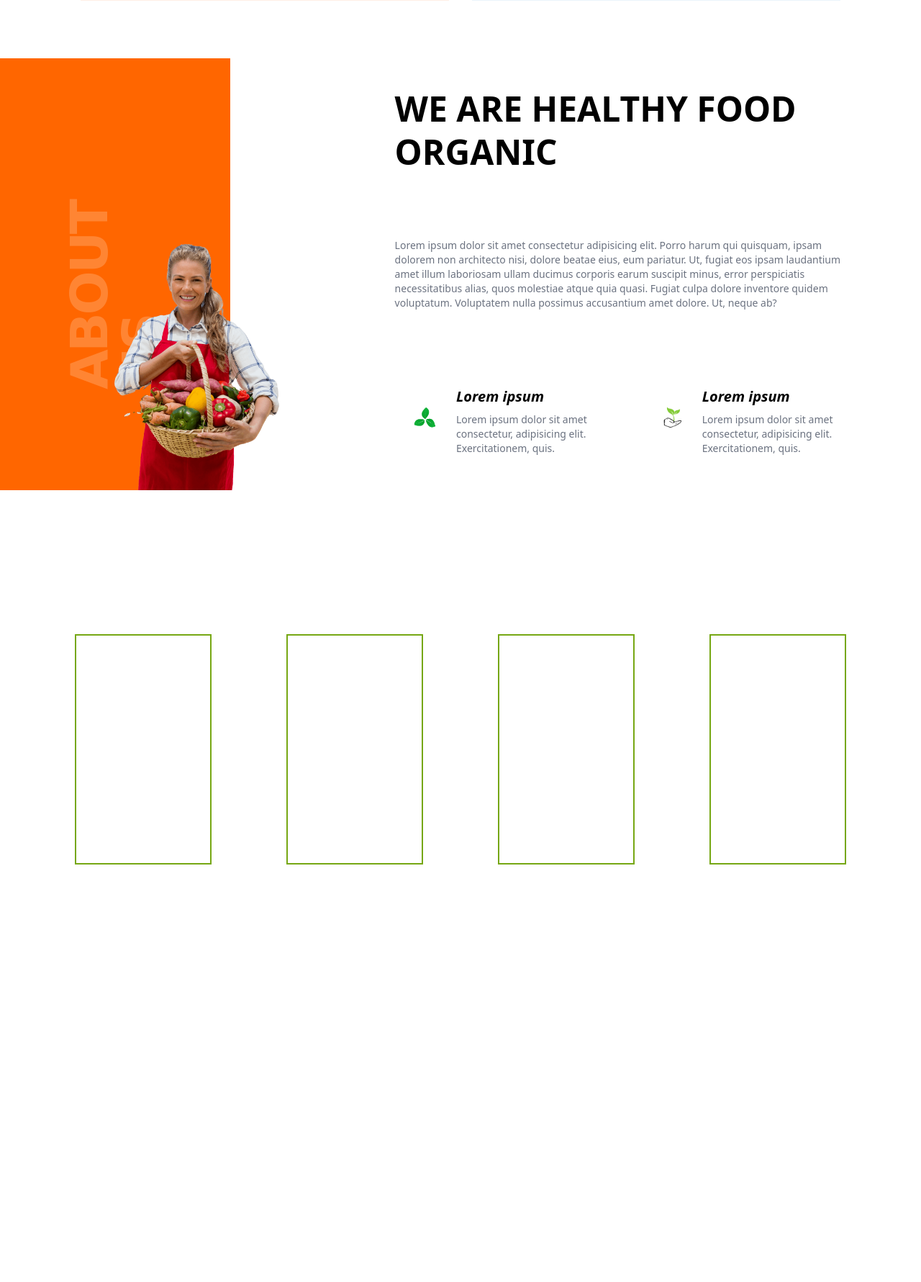
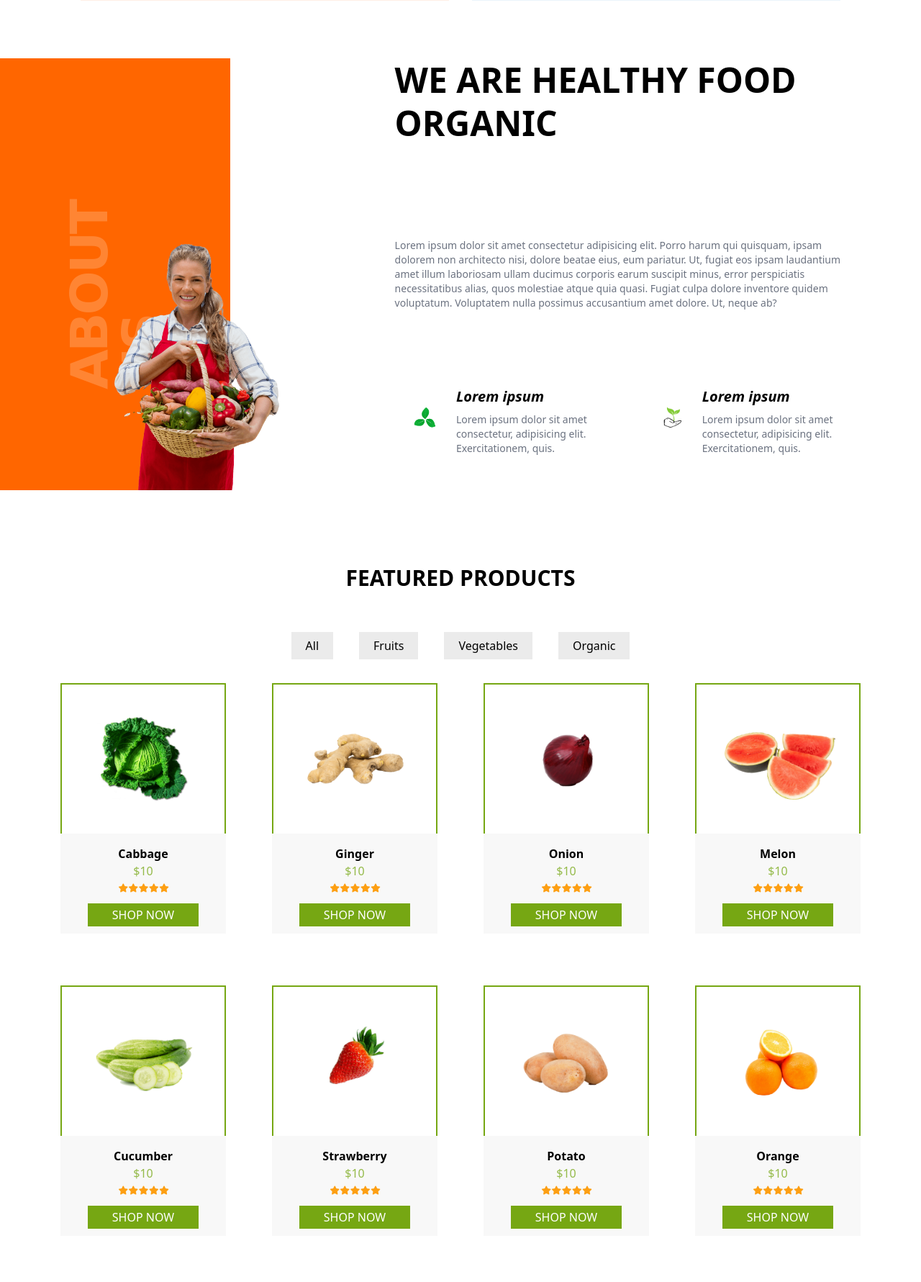
Before and after one commit to bencev993/organic_shop, a PHP site: page / in a window 1280 px wide. Shown: the part 1075-2856 px from the top of the page at 72% size. Before the commit the page ends 2276 px from the top, so only its background shows below. Run offline with PHP 8.4, Linux system fonts and the light colour scheme; some libraries are stand-ins or nearby versions; some web fonts are replaced.

Commit message:
featured products section

```diff
--- a/css/styles.css
+++ b/css/styles.css
@@ -752,7 +752,7 @@ video {
 
 @media (min-width: 1536px) {
   .announcement-inner {
-    height: 24rem;
+    height: 18rem;
   }
 }
 
@@ -934,10 +934,6 @@ video {
     margin-left: -5rem;
     margin-right: -5rem;
   }
-
-  .about {
-    margin-bottom: 10rem;
-  }
 }
 
 @media (min-width: 768px) {
@@ -1043,6 +1039,7 @@ video {
 
 .about-right-heading {
   margin-top: 2.5rem;
+  align-self: baseline;
   text-align: center;
   font-size: 1.125rem;
   line-height: 1.75rem;
@@ -1151,6 +1148,169 @@ video {
 @media (min-width: 768px) {
   .about-text-fix {
     justify-content: center;
+  }
+}
+
+.featured-ul {
+  margin-bottom: 2.5rem;
+  display: grid;
+  grid-template-columns: repeat(2, minmax(0, 1fr));
+  justify-content: center;
+  gap: 1.25rem;
+  padding-left: 2rem;
+  padding-right: 2rem;
+  text-align: center;
+  font-weight: 500;
+}
+
+@media (min-width: 640px) {
+  .featured-ul {
+    display: flex;
+  }
+
+  .featured-ul {
+    padding-left: 0px;
+    padding-right: 0px;
+  }
+}
+
+.featured-href {
+  --tw-bg-opacity: 1;
+  background-color: rgba(235, 235, 235, var(--tw-bg-opacity));
+  padding-left: 1.25rem;
+  padding-right: 1.25rem;
+  padding-top: 0.5rem;
+  padding-bottom: 0.5rem;
+}
+
+.featured-href:hover {
+  --tw-bg-opacity: 1;
+  background-color: rgba(118, 167, 19, var(--tw-bg-opacity));
+  --tw-text-opacity: 1;
+  color: rgba(255, 255, 255, var(--tw-text-opacity));
+}
+
+.product-grid {
+  display: grid;
+  grid-template-columns: repeat(1, minmax(0, 1fr));
+  gap: 1.5rem;
+}
+
+@media (min-width: 640px) {
+  .product-grid {
+    grid-template-columns: repeat(2, minmax(0, 1fr));
+  }
+}
+
+@media (min-width: 1024px) {
+  .product-grid {
+    grid-template-columns: repeat(3, minmax(0, 1fr));
+  }
+}
+
+@media (min-width: 1280px) {
+  .product-grid {
+    grid-template-columns: repeat(4, minmax(0, 1fr));
+  }
+}
+
+.product-grid-wrapper {
+  margin-bottom: 2rem;
+  padding-left: 2.5rem;
+  padding-right: 2.5rem;
+}
+
+@media (min-width: 640px) {
+  .product-grid-wrapper {
+    margin-bottom: 3rem;
+  }
+}
+
+@media (min-width: 768px) {
+  .product-grid-wrapper {
+    padding-left: 1.25rem;
+    padding-right: 1.25rem;
+  }
+}
+
+.product-container {
+  display: flex;
+  height: 100%;
+  flex-direction: column;
+  place-items: center;
+  --tw-bg-opacity: 1;
+  background-color: rgba(248, 248, 248, var(--tw-bg-opacity));
+}
+
+.product-img-container {
+  height: 60%;
+  width: 100%;
+  border-width: 2px;
+  border-bottom-width: 0px;
+  --tw-border-opacity: 1;
+  border-color: rgba(118, 167, 19, var(--tw-border-opacity));
+  --tw-bg-opacity: 1;
+  background-color: rgba(255, 255, 255, var(--tw-bg-opacity));
+}
+
+.product-img {
+  margin-left: auto;
+  margin-right: auto;
+  height: 100%;
+}
+
+.product-details {
+  display: flex;
+  height: 40%;
+  width: 100%;
+  flex-direction: column;
+  place-items: center;
+}
+
+.product-heading {
+  padding-top: 1rem;
+  font-weight: 800;
+}
+
+.product-price {
+  --tw-text-opacity: 1;
+  color: rgba(148, 186, 73, var(--tw-text-opacity));
+}
+
+.product-rating {
+  padding-top: 0.25rem;
+  padding-bottom: 0.25rem;
+  font-size: 0.75rem;
+  line-height: 1rem;
+  letter-spacing: -0.1em;
+  --tw-text-opacity: 1;
+  color: rgba(253, 159, 19, var(--tw-text-opacity));
+}
+
+.product-btn {
+  margin: auto;
+  width: 66.666667%;
+  --tw-bg-opacity: 1;
+  background-color: rgba(118, 167, 19, var(--tw-bg-opacity));
+  padding-left: 0.75rem;
+  padding-right: 0.75rem;
+  padding-top: 0.25rem;
+  padding-bottom: 0.25rem;
+  text-align: center;
+  text-transform: uppercase;
+  --tw-text-opacity: 1;
+  color: rgba(255, 255, 255, var(--tw-text-opacity));
+}
+
+@media (min-width: 768px) {
+  .product-btn {
+    width: 41.666667%;
+  }
+}
+
+@media (min-width: 1024px) {
+  .product-btn {
+    width: 66.666667%;
   }
 }
 
@@ -1241,6 +1401,10 @@ video {
   margin-top: 5rem;
 }
 
+.mb-16 {
+  margin-bottom: 4rem;
+}
+
 .flex {
   display: flex;
 }
@@ -1261,10 +1425,6 @@ video {
   height: 12rem;
 }
 
-.h-80 {
-  height: 20rem;
-}
-
 .min-h-screen {
   min-height: 100vh;
 }
@@ -1305,18 +1465,6 @@ video {
   justify-content: space-evenly;
 }
 
-.gap-8 {
-  gap: 2rem;
-}
-
-.gap-7 {
-  gap: 1.75rem;
-}
-
-.gap-6 {
-  gap: 1.5rem;
-}
-
 .overflow-hidden {
   overflow: hidden;
 }
@@ -1327,15 +1475,6 @@ video {
 
 .rounded-full {
   border-radius: 9999px;
-}
-
-.border-2 {
-  border-width: 2px;
-}
-
-.border-green-light {
-  --tw-border-opacity: 1;
-  border-color: rgba(118, 167, 19, var(--tw-border-opacity));
 }
 
 .bg-white {
@@ -1416,11 +1555,6 @@ video {
   padding-right: 1.5rem;
 }
 
-.px-16 {
-  padding-left: 4rem;
-  padding-right: 4rem;
-}
-
 .pt-5 {
   padding-top: 1.25rem;
 }
@@ -1431,6 +1565,10 @@ video {
 
 .pr-0 {
   padding-right: 0px;
+}
+
+.text-center {
+  text-align: center;
 }
 
 .text-xs {
@@ -1448,12 +1586,21 @@ video {
   line-height: 1.25rem;
 }
 
+.text-3xl {
+  font-size: 1.875rem;
+  line-height: 2.25rem;
+}
+
 .font-semibold {
   font-weight: 600;
 }
 
 .font-bold {
   font-weight: 700;
+}
+
+.uppercase {
+  text-transform: uppercase;
 }
 
 .italic {
@@ -1550,10 +1697,6 @@ video {
     display: block;
   }
 
-  .md\:grid {
-    display: grid;
-  }
-
   .md\:hidden {
     display: none;
   }
@@ -1564,10 +1707,6 @@ video {
 
   .md\:w-1\/12 {
     width: 8.333333%;
-  }
-
-  .md\:grid-cols-2 {
-    grid-template-columns: repeat(2, minmax(0, 1fr));
   }
 
   .md\:flex-row {
@@ -1624,6 +1763,11 @@ video {
     padding-right: 0.75rem;
   }
 
+  .md\:px-16 {
+    padding-left: 4rem;
+    padding-right: 4rem;
+  }
+
   .md\:pb-4 {
     padding-bottom: 1rem;
   }
@@ -1647,16 +1791,16 @@ video {
     margin-left: 0px;
   }
 
+  .lg\:-mt-24 {
+    margin-top: -6rem;
+  }
+
   .lg\:h-auto {
     height: auto;
   }
 
   .lg\:w-7\/12 {
     width: 58.333333%;
-  }
-
-  .lg\:grid-cols-4 {
-    grid-template-columns: repeat(4, minmax(0, 1fr));
   }
 
   .lg\:flex-row {
@@ -1698,10 +1842,6 @@ video {
 }
 
 @media (min-width: 1536px) {
-  .\32xl\:-ml-8 {
-    margin-left: -2rem;
-  }
-
   .\32xl\:ml-0 {
     margin-left: 0px;
   }
--- a/index.html
+++ b/index.html
@@ -191,27 +191,179 @@
         </div>
     </section>
 
-    <section class="hidden px-16 h-80 gap-6 md:grid md:grid-cols-2 lg:grid-cols-4">
-        <div class="px-10">
-            <div class="border-green-light border-2 h-full">
+    <section class="featured md:px-16">
+        <h1 class="uppercase text-center font-bold text-3xl mb-16 lg:-mt-24">Featured products</h1>
 
+        <ul class="featured-ul">
+            <li class="px-2">
+                <a href="#" class="featured-href">All</a>
+            </li>
+            <li class="px-2">
+                <a href="#" class="featured-href">Fruits</a>
+            </li>
+            <li class="px-2">
+                <a href="#" class="featured-href">Vegetables</a>
+            </li>
+            <li class="px-2">
+                <a href="#" class="featured-href">Organic</a>
+            </li>
+        </ul>
+
+        <div class="product-grid">
+            <div class="product-grid-wrapper">
+                <div class="product-container">
+                    <div class="product-img-container">
+                        <img class="product-img" src="/src/images/products/cabbage_500x500.png">
+                    </div>
+                    <div class="product-details">
+                        <h1 class="product-heading">Cabbage</h1>
+                        <span class="product-price">$10</span>
+                        <span class="product-rating ">
+                            <i class="fas fa-star"></i>
+                            <i class="fas fa-star"></i>
+                            <i class="fas fa-star"></i>
+                            <i class="fas fa-star"></i>
+                            <i class="fas fa-star"></i>
+                        </span>
+                        <a href="#" class="product-btn">Shop Now</a>
+                    </div>
+                </div>
+            </div>
+            <div class="product-grid-wrapper">
+                <div class="product-container">
+                    <div class="product-img-container">
+                        <img class="product-img" src="/src/images/products/ginger_500x500.png">
+                    </div>
+                    <div class="product-details">
+                        <h1 class="product-heading">Ginger</h1>
+                        <span class="product-price">$10</span>
+                        <span class="product-rating ">
+                            <i class="fas fa-star"></i>
+                            <i class="fas fa-star"></i>
+                            <i class="fas fa-star"></i>
+                            <i class="fas fa-star"></i>
+                            <i class="fas fa-star"></i>
+                        </span>
+                        <a href="#" class="product-btn">Shop Now</a>
+                    </div>
+                </div>
+            </div>
+            <div class="product-grid-wrapper">
+                <div class="product-container">
+                    <div class="product-img-container">
+                        <img class="product-img" src="/src/images/products/onion_500x500.png">
+                    </div>
+                    <div class="product-details">
+                        <h1 class="product-heading">Onion</h1>
+                        <span class="product-price">$10</span>
+                        <span class="product-rating ">
+                            <i class="fas fa-star"></i>
+                            <i class="fas fa-star"></i>
+                            <i class="fas fa-star"></i>
+                            <i class="fas fa-star"></i>
+                            <i class="fas fa-star"></i>
+                        </span>
+                        <a href="#" class="product-btn">Shop Now</a>
+                    </div>
+                </div>
+            </div>
+            <div class="product-grid-wrapper">
+                <div class="product-container">
+                    <div class="product-img-container">
+                        <img class="product-img" src="/src/images/products/melon_500x500.png">
+                    </div>
+                    <div class="product-details">
+                        <h1 class="product-heading">Melon</h1>
+                        <span class="product-price">$10</span>
+                        <span class="product-rating ">
+                            <i class="fas fa-star"></i>
+                            <i class="fas fa-star"></i>
+                            <i class="fas fa-star"></i>
+                            <i class="fas fa-star"></i>
+                            <i class="fas fa-star"></i>
+                        </span>
+                        <a href="#" class="product-btn">Shop Now</a>
+                    </div>
+                </div>
+            </div>
+            <div class="product-grid-wrapper">
+                <div class="product-container">
+                    <div class="product-img-container">
+                        <img class="product-img" src="/src/images/products/cucumber_500x500.png">
+                    </div>
+                    <div class="product-details">
+                        <h1 class="product-heading">Cucumber</h1>
+                        <span class="product-price">$10</span>
+                        <span class="product-rating ">
+                            <i class="fas fa-star"></i>
+                            <i class="fas fa-star"></i>
+                            <i class="fas fa-star"></i>
+                            <i class="fas fa-star"></i>
+                            <i class="fas fa-star"></i>
+                        </span>
+                        <a href="#" class="product-btn">Shop Now</a>
+                    </div>
+                </div>
+            </div>
+            <div class="product-grid-wrapper">
+                <div class="product-container">
+                    <div class="product-img-container">
+                        <img class="product-img" src="/src/images/products/strawberry_500x500.png">
+                    </div>
+                    <div class="product-details">
+                        <h1 class="product-heading">Strawberry</h1>
+                        <span class="product-price">$10</span>
+                        <span class="product-rating ">
+                            <i class="fas fa-star"></i>
+                            <i class="fas fa-star"></i>
+                            <i class="fas fa-star"></i>
+                            <i class="fas fa-star"></i>
+                            <i class="fas fa-star"></i>
+                        </span>
+                        <a href="#" class="product-btn">Shop Now</a>
+                    </div>
+                </div>
+            </div>
+            <div class="product-grid-wrapper">
+                <div class="product-container">
+                    <div class="product-img-container">
+                        <img class="product-img" src="/src/images/products/potato_500x500.png">
+                    </div>
+                    <div class="product-details">
+                        <h1 class="product-heading">Potato</h1>
+                        <span class="product-price">$10</span>
+                        <span class="product-rating ">
+                            <i class="fas fa-star"></i>
+                            <i class="fas fa-star"></i>
+                            <i class="fas fa-star"></i>
+                            <i class="fas fa-star"></i>
+                            <i class="fas fa-star"></i>
+                        </span>
+                        <a href="#" class="product-btn">Shop Now</a>
+                    </div>
+                </div>
+            </div>
+            <div class="product-grid-wrapper">
+                <div class="product-container">
+                    <div class="product-img-container">
+                        <img class="product-img" src="/src/images/products/orange_500x500.png">
+                    </div>
+                    <div class="product-details">
+                        <h1 class="product-heading">Orange</h1>
+                        <span class="product-price">$10</span>
+                        <span class="product-rating ">
+                            <i class="fas fa-star"></i>
+                            <i class="fas fa-star"></i>
+                            <i class="fas fa-star"></i>
+                            <i class="fas fa-star"></i>
+                            <i class="fas fa-star"></i>
+                        </span>
+                        <a href="#" class="product-btn">Shop Now</a>
+                    </div>
+                </div>
             </div>
         </div>
-        <div class="px-10">
-            <div class="border-green-light border-2 h-full">
 
-            </div>
-        </div>
-        <div class="px-10">
-            <div class="border-green-light border-2 h-full">
-
-            </div>
-        </div>
-        <div class="px-10">
-            <div class="border-green-light border-2 h-full">
-
-            </div>
-        </div>
     </section>
 
     </div>
```
Also changed, not shown: src/app.css (+52 -3 lines), tailwind.config.js (+8 -2 lines), src/images/products/cabbage_500x500.png (added), src/images/products/cucumber_500x500.png (added), src/images/products/ginger_500x500.png (added), src/images/products/lemon_500x500.png (added), src/images/products/melon_500x500.png (added), src/images/products/onion_500x500.png (added), src/images/products/orange_500x500.png (added), src/images/products/potato_500x500.png (added), src/images/products/strawberry_500x500.png (added), src/images/products/tomato_500x500.png (added).
